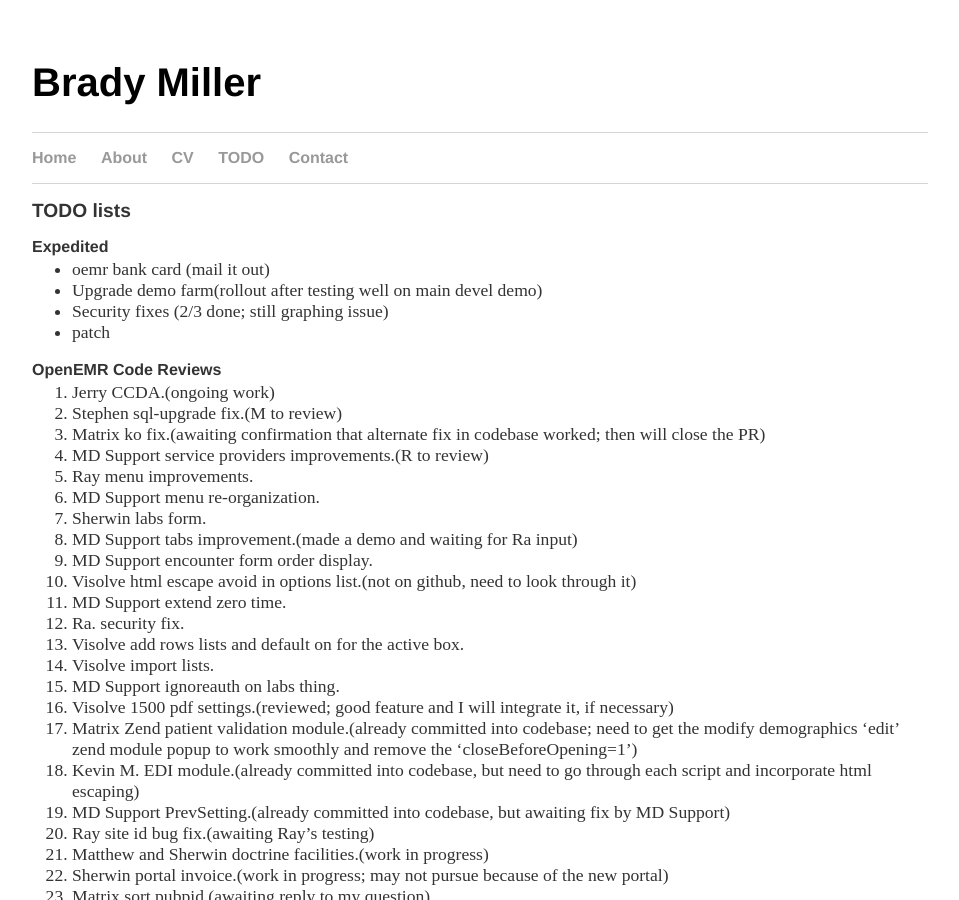
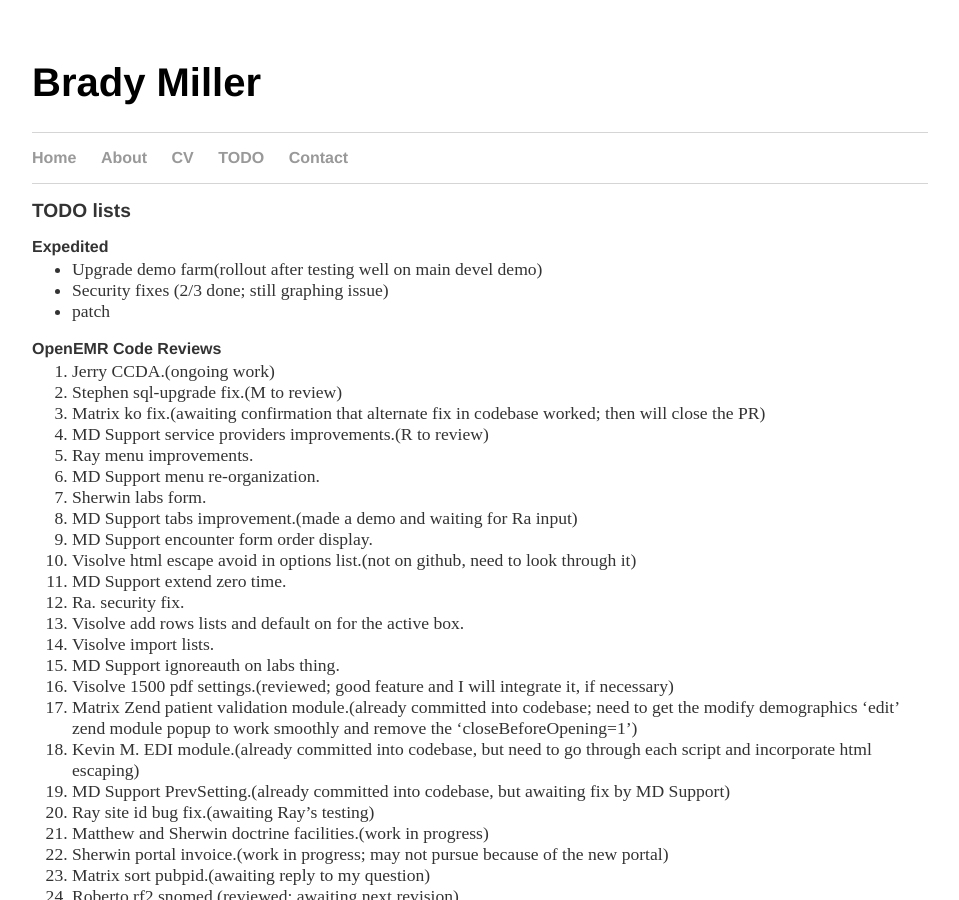
Before and after one commit to bradymiller/bradymiller.github.io, a Jekyll site: the page built from todo/index.md, in a window 1280 px wide and 900 px high. Shown: the whole window, without its empty margins (160-1119 px from the left). Built offline with Jekyll 4.4.1, drawn with Linux system fonts in a browser that asks for light colours; our own code applies the rules of GitHub Pages for plain Markdown files.

Commit message:
Update index.md

```diff
--- a/todo/index.md
+++ b/todo/index.md
@@ -4,7 +4,6 @@
 ## TODO lists
 
 ### Expedited
-* oemr bank card (mail it out)
 * Upgrade demo farm(rollout after testing well on main devel demo)
 * Security fixes (2/3 done; still graphing issue)
 * patch
```
